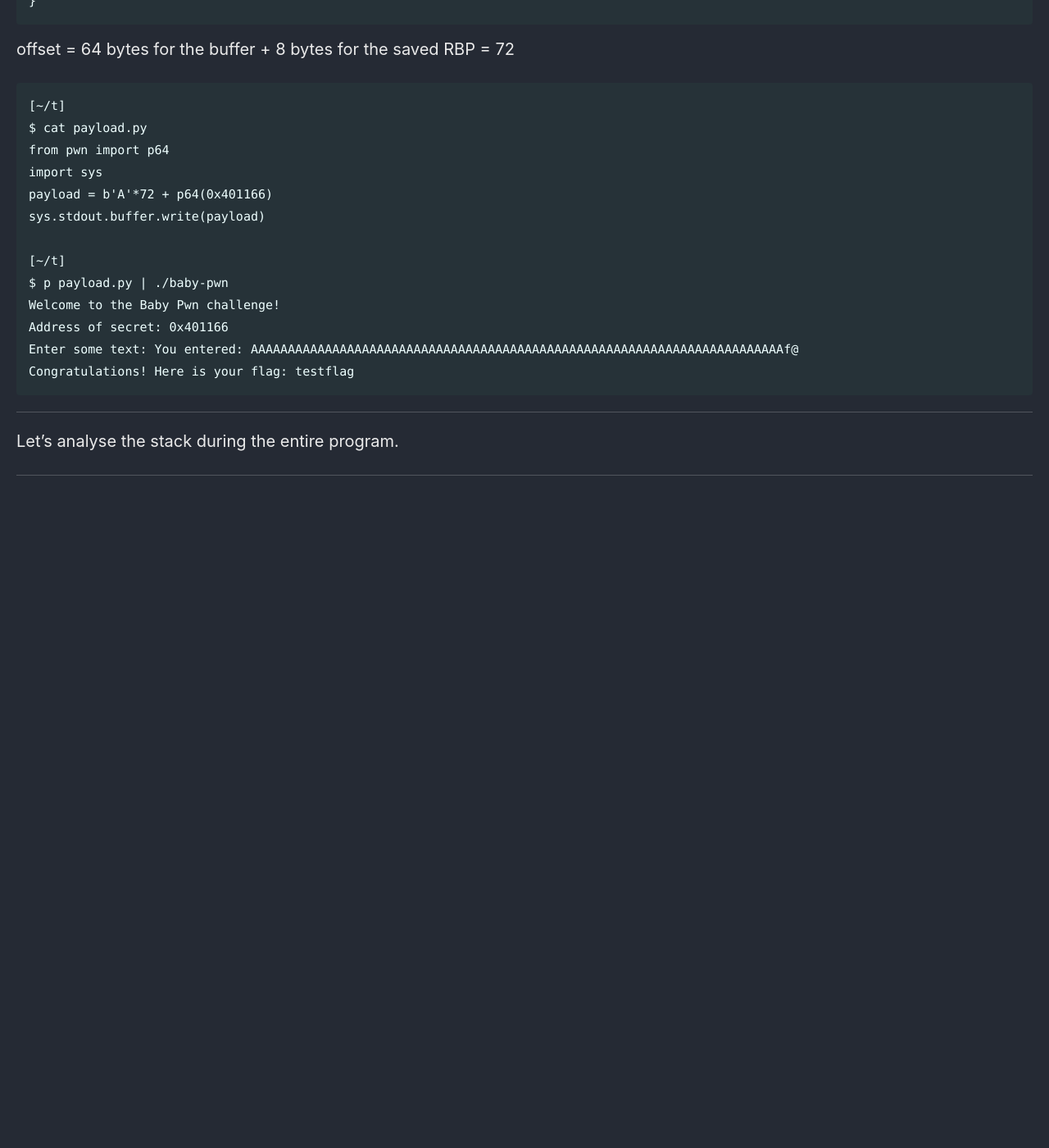
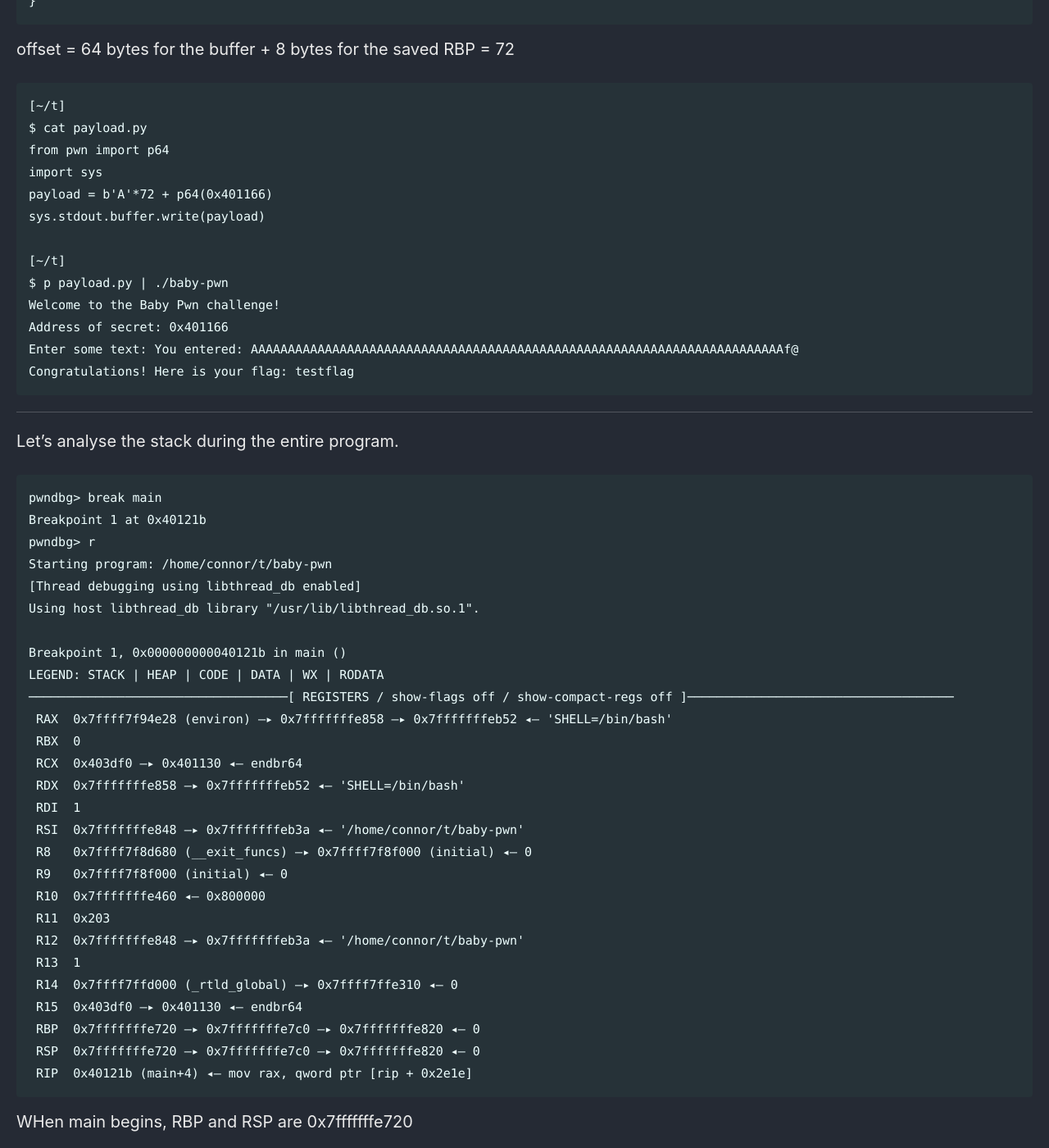
Before and after one commit to Connor-McCartney/Connor-McCartney.github.io, a Jekyll site: the page built from _pages/misc/pwn.md, in a window 1280 px wide and 1400 px high, scrolled down 30018 px. Shown: the whole window at 82% size. Built offline with Jekyll 4.4.1, drawn with Linux system fonts in a browser that asks for light colours; cached includes are drawn as plain includes; before the commit the page ends 30648 px from its top, so only the background shows below that; some of the changed text lies outside the part shown.

Commit message:
Update pwn.md

````diff
--- a/_pages/misc/pwn.md
+++ b/_pages/misc/pwn.md
@@ -1244,4 +1244,52 @@ Congratulations! Here is your flag: testflag
 
 Let's analyse the stack during the entire program.
 
+```
+pwndbg> break main
+Breakpoint 1 at 0x40121b
+pwndbg> r
+Starting program: /home/connor/t/baby-pwn
+[Thread debugging using libthread_db enabled]
+Using host libthread_db library "/usr/lib/libthread_db.so.1".
+
+Breakpoint 1, 0x000000000040121b in main ()
+LEGEND: STACK | HEAP | CODE | DATA | WX | RODATA
+───────────────────────────────────[ REGISTERS / show-flags off / show-compact-regs off ]────────────────────────────────────
+ RAX  0x7ffff7f94e28 (environ) —▸ 0x7fffffffe858 —▸ 0x7fffffffeb52 ◂— 'SHELL=/bin/bash'
+ RBX  0
+ RCX  0x403df0 —▸ 0x401130 ◂— endbr64
+ RDX  0x7fffffffe858 —▸ 0x7fffffffeb52 ◂— 'SHELL=/bin/bash'
+ RDI  1
+ RSI  0x7fffffffe848 —▸ 0x7fffffffeb3a ◂— '/home/connor/t/baby-pwn'
+ R8   0x7ffff7f8d680 (__exit_funcs) —▸ 0x7ffff7f8f000 (initial) ◂— 0
+ R9   0x7ffff7f8f000 (initial) ◂— 0
+ R10  0x7fffffffe460 ◂— 0x800000
+ R11  0x203
+ R12  0x7fffffffe848 —▸ 0x7fffffffeb3a ◂— '/home/connor/t/baby-pwn'
+ R13  1
+ R14  0x7ffff7ffd000 (_rtld_global) —▸ 0x7ffff7ffe310 ◂— 0
+ R15  0x403df0 —▸ 0x401130 ◂— endbr64
+ RBP  0x7fffffffe720 —▸ 0x7fffffffe7c0 —▸ 0x7fffffffe820 ◂— 0
+ RSP  0x7fffffffe720 —▸ 0x7fffffffe7c0 —▸ 0x7fffffffe820 ◂— 0
+ RIP  0x40121b (main+4) ◂— mov rax, qword ptr [rip + 0x2e1e]
+```
+
+WHen main begins, RBP and RSP are 0x7fffffffe720
+
+The arrow notation shows a chain of the previous frame address which lets it walk backwards until 0, which is the end.
+
+You can run backtrace (bt) to see it:
+
+```
+pwndbg> bt
+#0  0x000000000040121b in main ()
+#1  0x00007ffff7dce6b5 in __libc_start_call_main (main=main@entry=0x401217 <main>, argc=argc@entry=1,
+    argv=argv@entry=0x7fffffffe848) at ../sysdeps/nptl/libc_start_call_main.h:58
+#2  0x00007ffff7dce769 in __libc_start_main_impl (main=0x401217 <main>, argc=1, argv=0x7fffffffe848, init=<optimized out>,
+    fini=<optimized out>, rtld_fini=<optimized out>, stack_end=0x7fffffffe838) at ../csu/libc-start.c:360
+#3  0x00000000004010a5 in _start ()
+```
+
+
+
 ---
````
